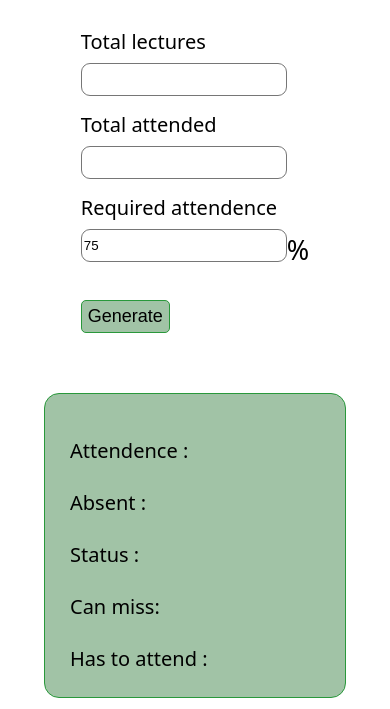
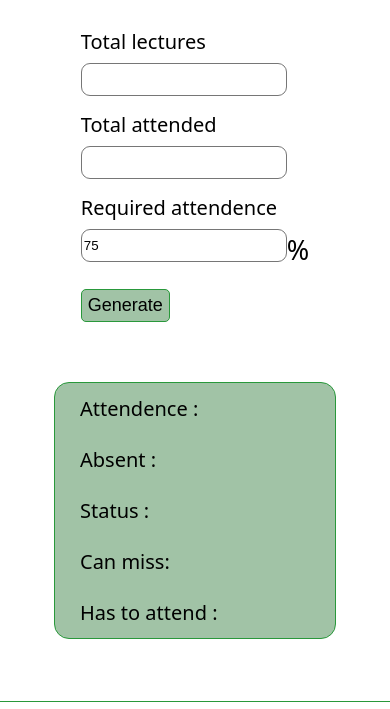
Before and after one commit to RaviPatel94/Attendence-Keeper, a plain HTML site: page main.html in a window 390 px wide. Shown: the part 66-775 px from the top of the page. Drawn offline with Linux system fonts and the light colour scheme.

Commit message:
Update main.css

```diff
--- a/main.css
+++ b/main.css
@@ -133,7 +133,7 @@ body{
 }
 
 .input button{
-    margin-top: 23px ;
+    margin-top: 12px ;
     height: 33px;
     font-size: 18px;
     background-color: #A1C3A6;
@@ -161,13 +161,15 @@ body{
     margin-bottom: 62px;
     font-size: 25px;
     border-radius: 15px;
-    padding-top: 18px;
     width: 400px;
+    display: flex;
+    flex-direction: column;
+    justify-content: center;
 
 }
 
 .result div{
-    margin: 27px 35px;
+    margin: 16px 35px;
 }
 
 #contact{
@@ -283,6 +285,7 @@ form button:hover{
     #cal{
         height: 100%;
     }
+
     .home{
         font-size: 15px;
         padding-left: 10px;
@@ -303,8 +306,9 @@ form button:hover{
         font-size: 20px;
     }
     .result div{
-        margin: 25px 25px;
+        margin: 12px 25px;
     }
+
 }
 
 
@@ -323,10 +327,10 @@ form button:hover{
     }
 
     .result{
-        width: 300px;
+        width: 280px;
     }
 
     .result div{
-        margin: 25px 25px;
+        margin: 12px 25px;
     }
 }
```
